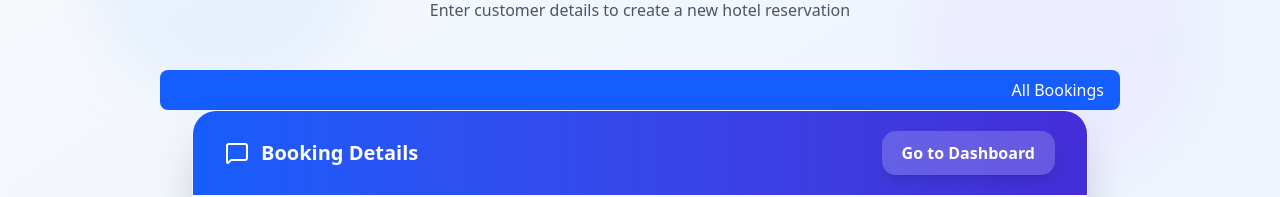
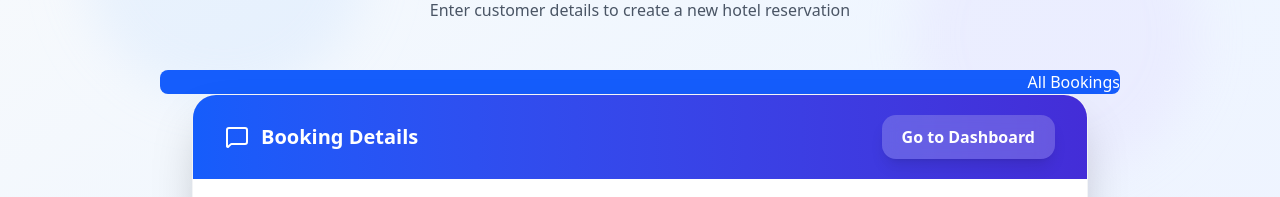
Before and after one commit to ZAINMUMTAZ999/rivagehotelnathiagali, a Next.js app: page /addbookings in a window 1280 px wide. Shown: the part 270-467 px from the top of the page. Built offline with nearby package versions, Linux system fonts and the light colour scheme; no server answers.

Commit message:
2ndlastdwnfina

```diff
--- a/src/app/addbookings/page.tsx
+++ b/src/app/addbookings/page.tsx
@@ -60,7 +60,7 @@ export default function Page () {
 
     <Link href="/addbookings/allbookings"
 
-      className="flex w-full items-center justify-end rounded-md bg-blue-600 px-4 py-2
+      className="flex  items-center justify-end rounded-md bg-blue-600
                  text-white transition disabled:cursor-not-allowed disabled:opacity-70"
     >All Bookings</Link>
 
```
